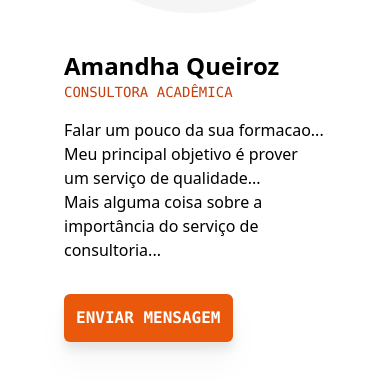
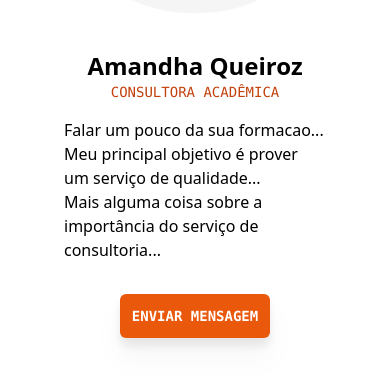
Before and after one commit to rafatosta/consultoria-academica, a Next.js app: page / in a window 390 px wide. Shown: the part 670-1062 px from the top of the page. Built offline with nearby package versions, Linux system fonts and the light colour scheme.

Commit message:
up: ajustes na interface

```diff
--- a/pages/index.tsx
+++ b/pages/index.tsx
@@ -33,7 +33,7 @@ export default function Home() {
             </div>
             {/* Banner inicial */}
             <div className="flex flex-col justify-center items-center gap-y-2 sm:items-start sm:h-full">
-              <div className="text-center text-4xl tracking-wide font-extrabold sm:text-6xl">
+              <div className="text-center text-4xl tracking-wide font-extrabold sm:text-6xl sm:text-start">
                 Consultoria Acadêmica
               </div>
               <div className="text-center font-semibold sm:text-lg">
@@ -50,7 +50,7 @@ export default function Home() {
         </div>
         <div
           id="sobre"
-          className="bg-white flex flex-col justify-center items-center p-16"
+          className="bg-white flex flex-col justify-center items-center p-16 w-full"
         >
           <div className="flex flex-col justify-start items-center gap-y-8 sm:flex-row sm:justify-center sm:gap-x-12 ">
             <Image
@@ -58,7 +58,7 @@ export default function Home() {
               src={avatar}
               className="h-52 w-52 sm:w-64 sm:h-64"
             />
-            <div className="flex flex-col justify-start items-start">
+            <div className="flex flex-col justify-start items-center sm:items-start">
               <p className="font-sans text-2xl font-extrabold">
                 Amandha Queiroz
               </p>
@@ -78,7 +78,7 @@ export default function Home() {
               <Link
                 href={whatsappURL}
                 target="_blank"
-                className="text-white bg-orange-600 hover:bg-orange-700 font-semibold p-3 rounded-md font-mono uppercase mt-8
+                className="bg-orange-600 hover:bg-orange-700 text-sm sm:text-md font-semibold text-white p-3 rounded-md font-mono uppercase mt-8
             drop-shadow-xl"
               >
                 Enviar mensagem
@@ -109,7 +109,7 @@ export default function Home() {
           className=" flex flex-col justify-center items-center p-8 py-16 gap-y-4"
         >
           <div>
-            <p className="font-sans text-xl sm:text-2xl font-extrabold">
+            <p className="font-sans text-xl sm:text-2xl font-extrabold ">
               {" "}
               Solicitando meus serviços você terá:
             </p>
@@ -147,11 +147,11 @@ export default function Home() {
             </div>
           </div>
           <Link
-                href="/orcamento"
-                className="bg-orange-600 text-white text-sm hover:bg-orange-700 font-semibold p-3 rounded-md font-mono uppercase mt-8"
-              >
-                Solicite seu orçamento
-              </Link>
+            href="/orcamento"
+            className="bg-orange-600 hover:bg-orange-700 text-white text-sm sm:text-md font-semibold  p-3 rounded-md font-mono uppercase mt-8 drop-shadow-xl"
+          >
+            Solicite seu orçamento
+          </Link>
         </div>
         <div
           id="footer"
```
